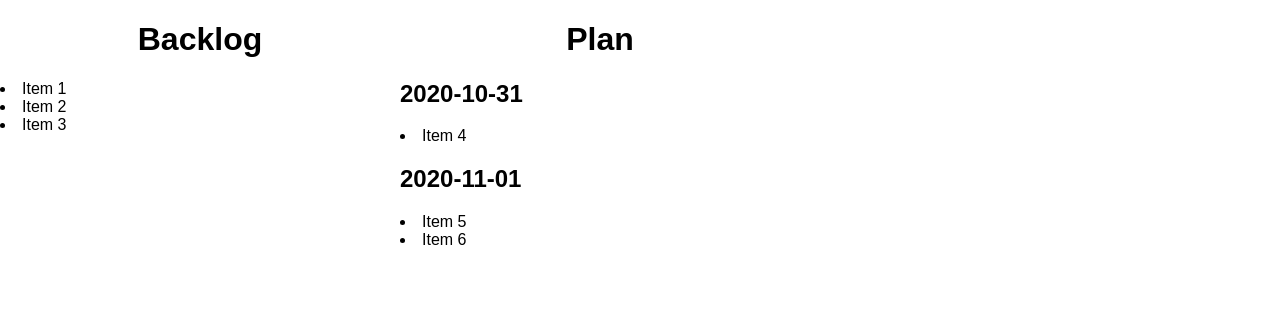
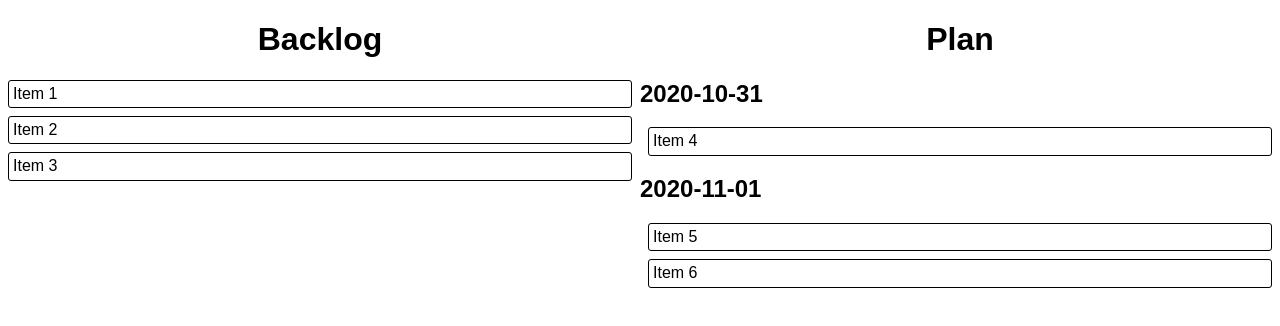
Before and after one commit to KMayne/hour, a Vue app: page / in a window 1280 px wide. Shown: the top 326 px of the page. Built offline with nearby package versions, Linux system fonts and the light colour scheme.

Commit message:
Improve style

```diff
--- a/src/App.vue
+++ b/src/App.vue
@@ -2,8 +2,8 @@
   <main id="app" class="app-container">
     <section class="backlog-container">
       <h1>Backlog</h1>
-      <draggable v-model="backlog" group="tasks">
-        <li v-for="item in backlog" :key="item.id">{{item.name}}</li>
+      <draggable tag="ul" class="backlog" v-model="backlog" group="tasks">
+        <li v-for="item in backlog" class="task" :key="item.id">{{item.name}}</li>
       </draggable>
     </section>
 
@@ -11,8 +11,8 @@
       <h1>Plan</h1>
       <template v-for="day in days">
       <h2 :key="'heading-' + day">{{day.dateStr}}</h2>
-      <draggable :key="'list-' + day" v-model="day.tasks" group="tasks">
-        <li v-for="item in day.tasks" :key="item.id">{{ item.name }}</li>
+      <draggable tag="ol" class="task-list" :key="'list-' + day" v-model="day.tasks" group="tasks">
+        <li v-for="item in day.tasks" class="task" :key="item.id">{{ item.name }}</li>
       </draggable>
       </template>
     </section>
@@ -54,7 +54,7 @@ export default Vue.extend({
 <style>
 .app-container {
   height: 100vh;
-  width: 100vh;
+  width: 100vw;
   display: flex;
   flex-direction: row;
   font-family: sans-serif;
@@ -72,4 +72,16 @@ main > section {
 main > section > ul {
   text-align: left;
 }
+
+.backlog, .task-list {
+  list-style: none;
+  padding: 0;
+}
+
+.task {
+    border: 1px solid black;
+    border-radius: 3px;
+    margin: 8px;
+    padding: 4px;
+}
 </style>
```
